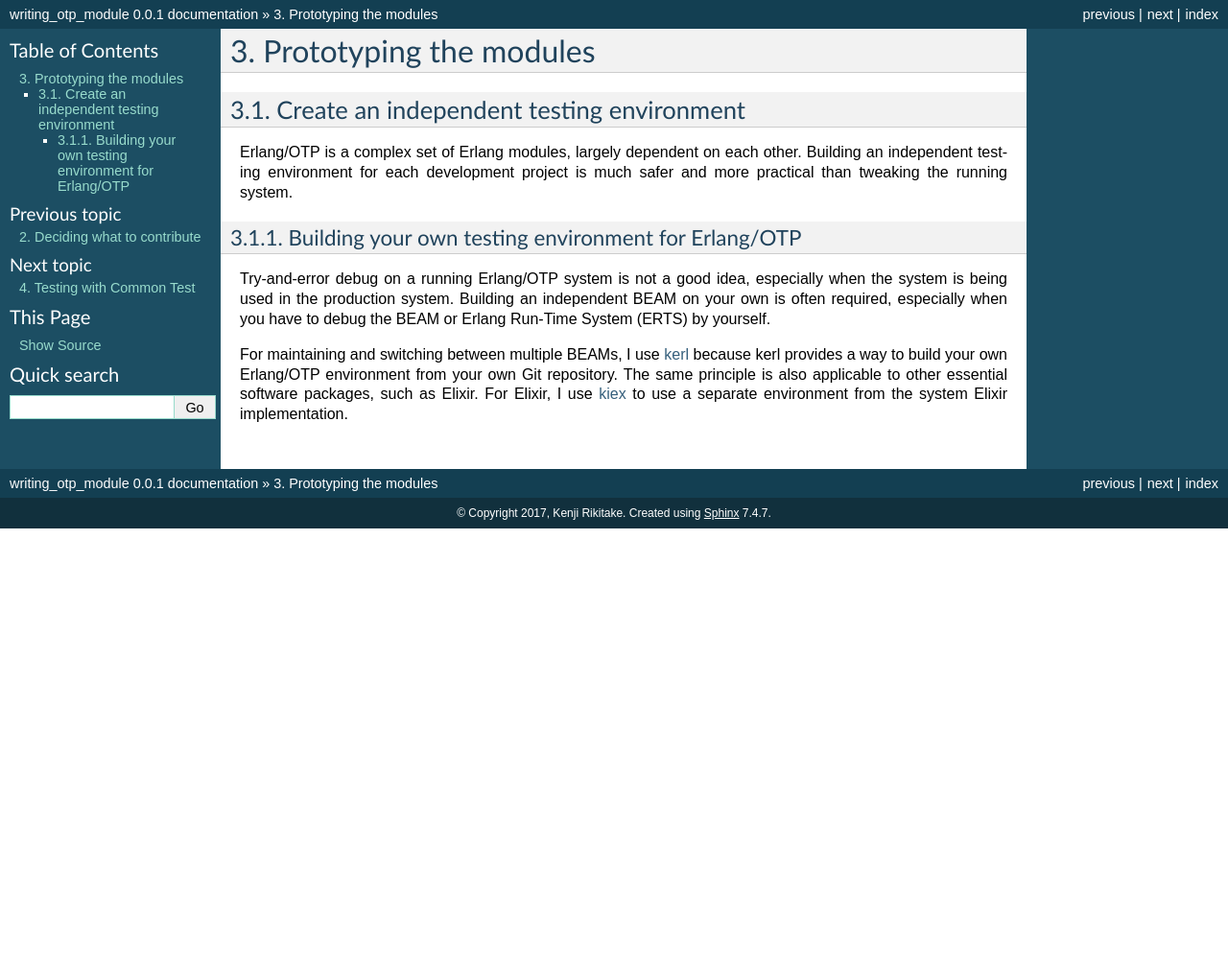
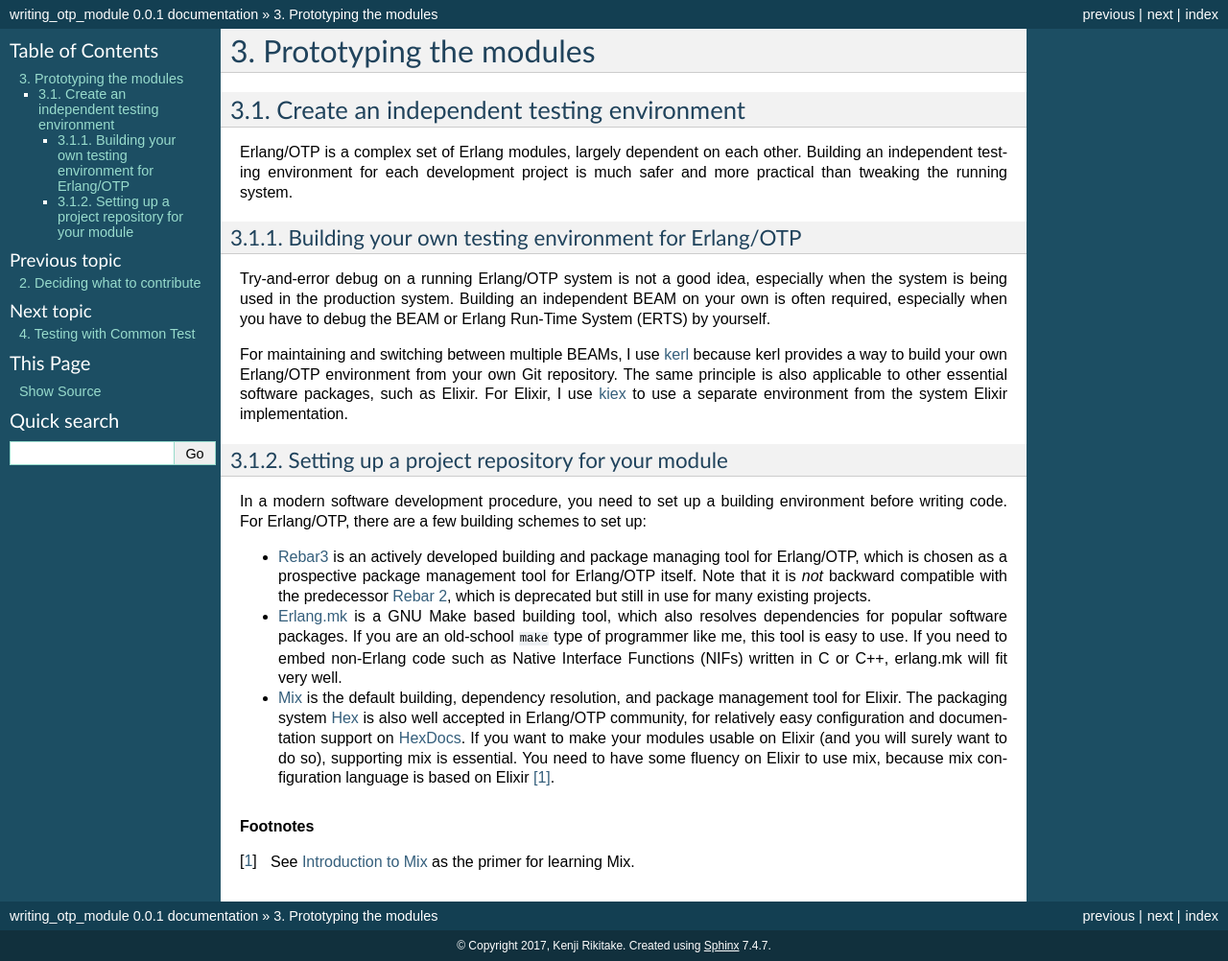
Before and after one commit to jj1bdx/writing-otp-modules, a Sphinx documentation site: the page built from draft/source/prototype-module.rst, in a window 1280 px wide. Shown: the whole page at 96% size. Built offline with Sphinx 7.4.7, drawn with Linux system fonts in a browser that asks for light colours; before the commit the page ends 900 px from its top, so only the background shows below that.

Commit message:
source/prototype-module.rst: more to go...

```diff
--- a/draft/source/prototype-module.rst
+++ b/draft/source/prototype-module.rst
@@ -24,3 +24,39 @@ your own Erlang/OTP environment from your own Git repository. The same
 principle is also applicable to other essential software packages, such
 as Elixir. For Elixir, I use `kiex <https://github.com/taylor/kiex>`_ to
 use a separate environment from the system Elixir implementation.
+
+Setting up a project repository for your module
+^^^^^^^^^^^^^^^^^^^^^^^^^^^^^^^^^^^^^^^^^^^^^^^
+
+In a modern software development procedure, you need to set up a
+building environment before writing code. For Erlang/OTP, there are a
+few building schemes to set up:
+
+* `Rebar3 <https://www.rebar3.org/>`_ is an actively developed building
+  and package managing tool for Erlang/OTP, which is chosen as a
+  prospective package management tool for Erlang/OTP itself. Note that
+  it is *not* backward compatible with the predecessor `Rebar 2
+  <https://github.com/rebar/rebar>`_, which is deprecated but still in
+  use for many existing projects.
+* `Erlang.mk <https://erlang.mk/>`_ is a GNU Make based building tool,
+  which also resolves dependencies for popular software packages. If you
+  are an old-school ``make`` type of programmer like me, this tool is
+  easy to use. If you need to embed non-Erlang code such as Native
+  Interface Functions (NIFs) written in C or C++, erlang.mk will fit
+  very well.
+* `Mix <https://hexdocs.pm/mix/Mix.html>`_ is the default building,
+  dependency resolution, and package management tool for Elixir. The
+  packaging system `Hex <https://hex.pm/>`_ is also well accepted in
+  Erlang/OTP community, for relatively easy configuration and
+  documentation support on `HexDocs <https://hexdocs.pm/>`_. If you want
+  to make your modules usable on Elixir (and you will surely want to do
+  so), supporting mix is essential. You need to have some fluency on
+  Elixir to use mix, because mix configuration language is based on
+  Elixir [#proto1]_.
+
+
+.. Rubric:: Footnotes
+
+.. [#proto1] See `Introduction to Mix
+             <http://elixir-lang.org/getting-started/mix-otp/introduction-to-mix.html>`_
+             as the primer for learning Mix.
```
